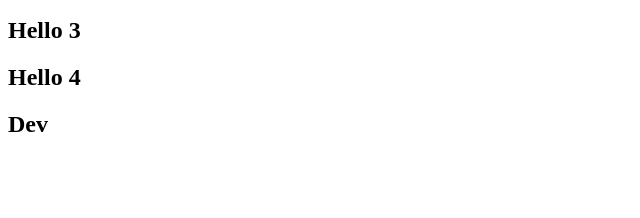
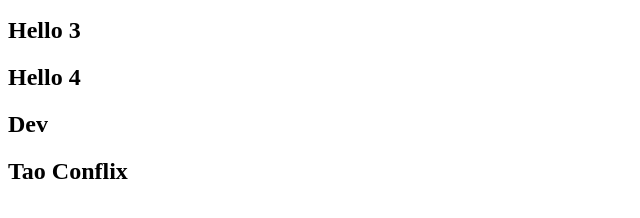
Before and after one commit to DoanQuangPhuong/DemoGidthud, a plain HTML site: page index.html in a window 1280 px wide. Shown: the part 110-328 px from the top of the page, without its empty margins (0-640 px from the left). Drawn offline with Linux system fonts and the light colour scheme.

Commit message:
tao conflict from dev

```diff
--- a/index.html
+++ b/index.html
@@ -11,5 +11,6 @@
     <h2>Hello 3</h2>
     <h2>Hello 4</h2>
     <h2>Dev</h2>
+    <h2>Tao Conflix</h2>
 </body>
 </html>
```
